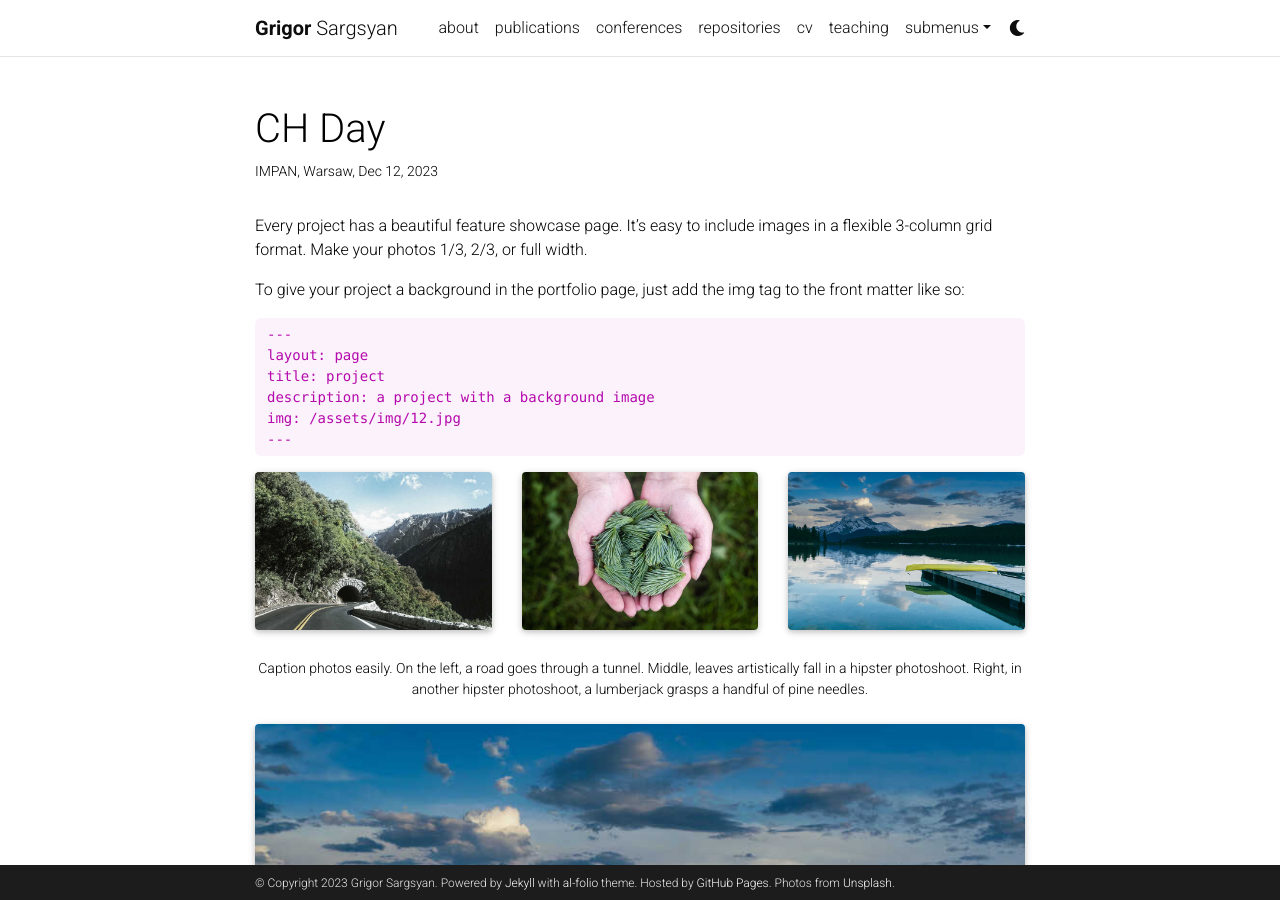
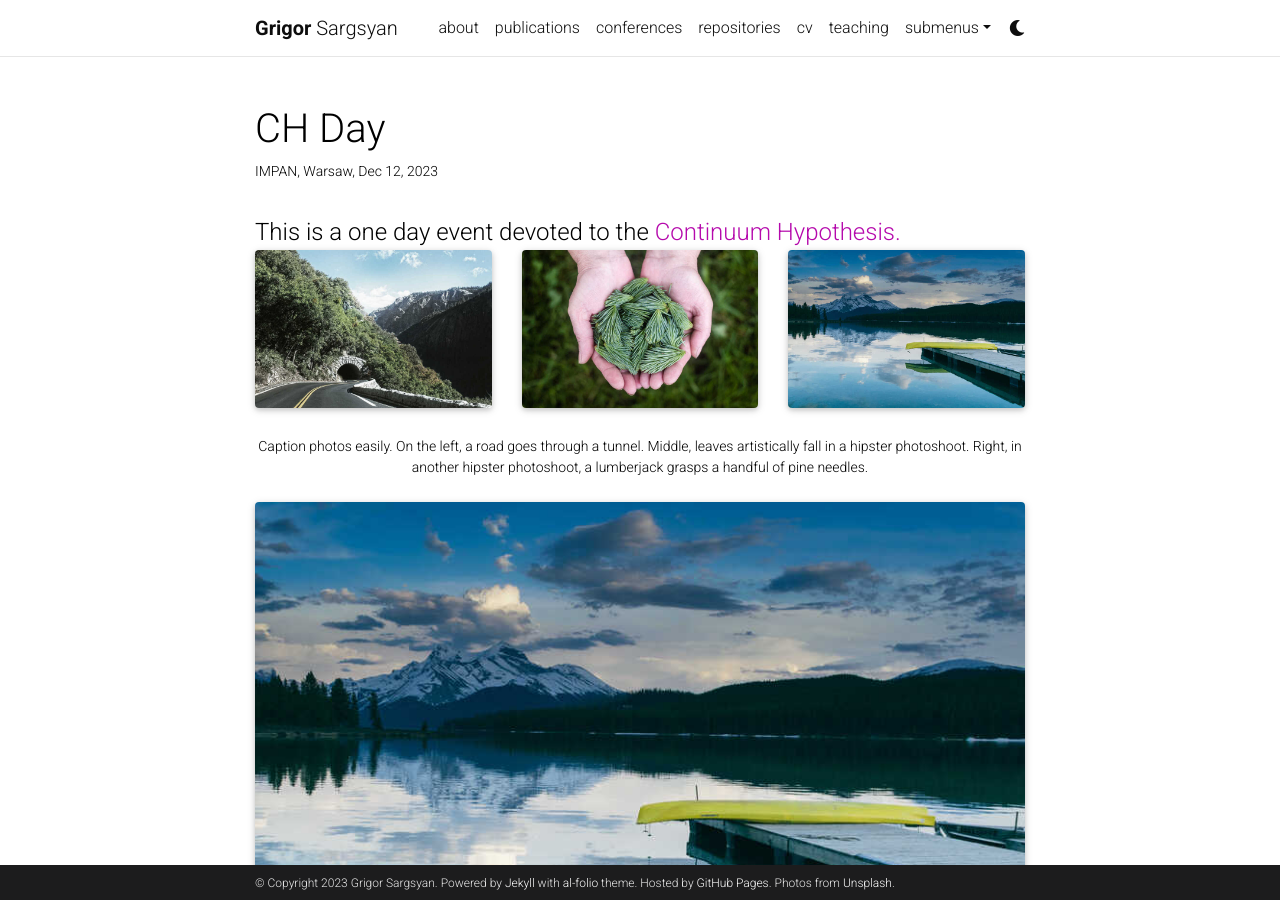
Before and after one commit to grigorsarg/grigorsarg.github.io, a Jekyll site: the page built from _projects/CH.md, in a window 1280 px wide and 900 px high. Built offline with Jekyll 4.4.1, drawn with Linux system fonts in a browser that asks for light colours; full-size pictures stand in for the smaller copies a plugin makes; comment, search, counter and statistics services are not loaded; a style sheet for code colours, icons or effects is not loaded.

Commit message:
Update CH.md

```diff
--- a/_projects/CH.md
+++ b/_projects/CH.md
@@ -7,18 +7,9 @@
 category:
 ---
 
-Every project has a beautiful feature showcase page.
-It's easy to include images in a flexible 3-column grid format.
-Make your photos 1/3, 2/3, or full width.
+<font size="+2">This is a one day event devoted to the <a href="https://en.wikipedia.org/wiki/Continuum_hypothesis">Continuum Hypothesis.</a> </font>
 
-To give your project a background in the portfolio page, just add the img tag to the front matter like so:
 
-    ---
-    layout: page
-    title: project
-    description: a project with a background image
-    img: /assets/img/12.jpg
-    ---
 
 <div class="row">
     <div class="col-sm mt-3 mt-md-0">
```
